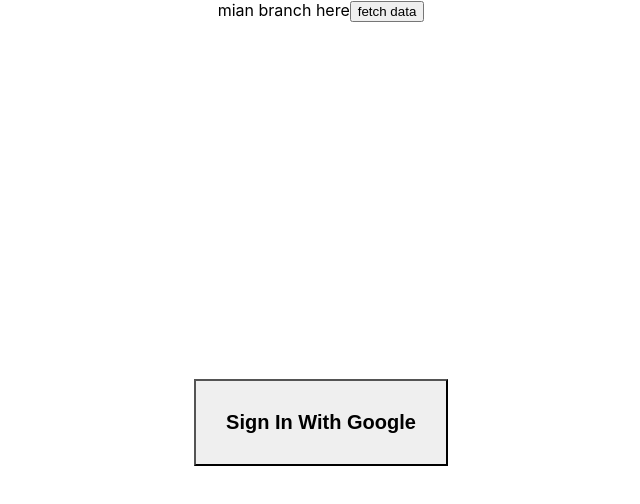
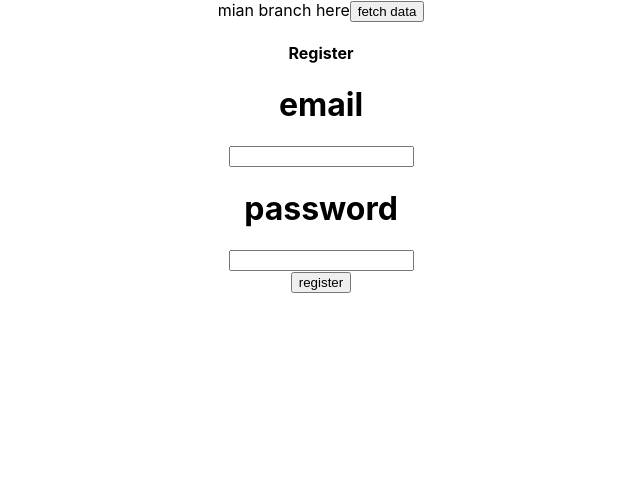
Before and after one commit to maher9393267111/react-client-22, a React (Create React App) app: page / in a window 1280 px wide. Shown: the top 504 px of the page, without its empty margins (319-959 px from the left). Built offline with nearby package versions, Linux system fonts and the light colour scheme; no server answers.

Commit message:
register start work with firebase

```diff
--- a/package.json
+++ b/package.json
@@ -8,7 +8,7 @@
     "@testing-library/react": "^13.3.0",
     "@testing-library/user-event": "^13.5.0",
     "axios": "^0.27.2",
-    "firebase": "^8.6.5",
+    "firebase": "^9.8.2",
     "framer-motion": "^6.3.11",
     "react": "^18.1.0",
     "react-dom": "^18.1.0",
--- /dev/null
+++ b/src/context/AuthContext.js
@@ -0,0 +1,77 @@
+import {
+    createUserWithEmailAndPassword,
+    GoogleAuthProvider,
+    onAuthStateChanged,
+    sendPasswordResetEmail,
+    signInWithEmailAndPassword,
+    signInWithPopup,
+    signOut,
+  } from 'firebase/auth';
+  import { useState } from 'react';
+  import { useEffect } from 'react';
+  import { useContext } from 'react';
+  import { createContext } from 'react';
+  import { auth } from '../firebase/index';
+
+  const authContext = createContext();
+
+  export const useAuth = () => {
+    return useContext(authContext);
+  };
+
+  const AuthContext = ({ children }) => {
+    const [currentUser, setCurrentUser] = useState(null);
+    const [modal, setModal] = useState({ isOpen: false, title: '', content: '' });
+    const [alert, setAlert] = useState({
+      isAlert: false,
+      severity: 'info',
+      message: '',
+      timeout: null,
+      location: '',
+    });
+    const [loading, setLoading] = useState(false);
+
+    const signUp = (email, password) => {
+      return createUserWithEmailAndPassword(auth, email, password);
+    };
+    const login = (email, password) => {
+      return signInWithEmailAndPassword(auth, email, password);
+    };
+    const loginWithGoogle = () => {
+      const provider = new GoogleAuthProvider();
+      return signInWithPopup(auth, provider);
+    };
+    const logout = () => {
+      return signOut(auth);
+    };
+
+    const resetPassword = (email) => {
+      return sendPasswordResetEmail(auth, email);
+    };
+
+    useEffect(() => {
+      const unsubscribe = onAuthStateChanged(auth, (user) => {
+        setCurrentUser(user);
+        console.log('user status changed: ', user);
+      });
+      return unsubscribe;
+    }, []);
+
+    const value = {
+      currentUser,
+      signUp,
+      login,
+      logout,
+      modal,
+      setModal,
+      loginWithGoogle,
+      alert,
+      setAlert,
+      loading,
+      setLoading,
+      resetPassword,
+    };
+    return <authContext.Provider {...{ value }}>{children}</authContext.Provider>;
+  };
+
+  export default AuthContext;
--- a/src/firebase/index.js
+++ b/src/firebase/index.js
@@ -1,7 +1,10 @@
 
-import firebase from 'firebase'
-
-const firebaseConfig =  firebase.initializeApp({
+import { initializeApp,getApp } from 'firebase/app';
+import { getStorage } from 'firebase/storage';
+import { getFirestore } from 'firebase/firestore';
+import { getAuth } from 'firebase/auth';
+//import firebase from "firebase/app";
+const firebaseConfig =  initializeApp({
     apiKey: "AIzaSyC4qfODc1T-EIDV3JL-DsQ_nBuNWr0ne5A",
     authDomain: "react-auth-da2f5.firebaseapp.com",
     projectId: "react-auth-da2f5",
@@ -10,10 +13,32 @@
     appId: "1:622489962584:web:f911abf1b8c1b7b49ea22d"
 });
 
+
+let firebaseApp;
+try {
+    firebaseApp = getApp();
+} catch (e) {
+  firebaseApp = initializeApp(firebaseConfig);
+}
+
+
+
+
 // Initialize Firebase
-const db = firebaseConfig.firestore()
+//export const app = initializeApp(firebaseConfig);
+export const app = firebaseApp
+export const storage = getStorage();
+export const db = getFirestore();
+export const auth = getAuth();
 
-const auth = firebase.auth()
 
-const storage = firebase.storage();
-export { db, auth,storage }
+
+
+
+// Initialize Firebase
+// const db = firebaseConfig.firestore()
+
+// const auth = firebase.auth()
+
+// const storage = firebase.storage();
+// export { db, auth,storage }
--- a/src/index.js
+++ b/src/index.js
@@ -3,11 +3,13 @@
 import './index.css';
 import App from './App';
 import reportWebVitals from './reportWebVitals';
-
+import AuthContext from './context/AuthContext';
 const root = ReactDOM.createRoot(document.getElementById('root'));
 root.render(
   <React.StrictMode>
+        <AuthContext>
     <App />
+    </AuthContext>
   </React.StrictMode>
 );
 
--- a/src/pages/home/index.js
+++ b/src/pages/home/index.js
@@ -1,25 +1,81 @@
-import React from 'react'
-import firebase from 'firebase'
+import React, { useState, useEffect,useRef } from "react";
+import { auth } from "../../firebase";
+import { toast } from "react-toastify";
+import { useSelector } from "redux";
+import { sendEmailVerification } from 'firebase/auth';
+
+import { useAuth } from '../../context/AuthContext';
+//import { sendEmailVerification } from 'firebase/auth';
+
+const Register = ({ history }) => {
+
+    const emailRef = useRef();
+  const passwordRef = useRef();
+  const confirmPasswordRef = useRef();
+
+  const [isRegister, setIsRegister] = useState(false);
+  const {
+    modal,
+    setModal,
+    signUp,
+    login,
+    loginWithGoogle,
+    setAlert,
+    setLoading,
+    currentUser
+  } = useAuth();
 
 
-import { auth } from '../../firebase/index'
-// import { Button } from '@material-ui'
-//
+  const handleSubmit = async (e) => {
+    e.preventDefault();
 
-function SignIn() {
-    function signInWithGoogle() {
-        const provider = new firebase.auth.GoogleAuthProvider()
-        auth.signInWithPopup(provider)
+    const email = emailRef.current.value;
+    const password = passwordRef.current.value;
 
-        // find current user data in firebase
-        const useer = auth.currentUser
-        console.log(useer.displayName)
-    }
-    return (
-        <div style={{ display: 'flex', justifyContent: 'center', height: '100vh', alignItems: 'center' }}>
-            <button style={{ padding: '30px', fontSize: '20px', borderRadius: '0', fontWeight: '600' }} onClick={signInWithGoogle}>Sign In With Google</button>
+
+    await signUp(email, password);
+    console.log('current auth user', currentUser)
+
+  }
+
+
+
+
+
+  return (
+    <div className="container p-5">
+
+      <div className="row">
+        <div className="col-md-6 offset-md-3">
+          <h4>Register</h4>
+
+
+<div>
+    <h1>email</h1>
+    <input type="email" ref ={emailRef} />
+</div>
+
+
+
+<div>
+
+<h1>password</h1>
+<input type="password" ref= {passwordRef} />
+
+</div>
+
+
+<button
+onClick={handleSubmit}
+
+> register</button>
+
+
+
         </div>
-    )
-}
+      </div>
+    </div>
+  );
+};
 
-export default SignIn
+export default Register;
```
Also changed, not shown: 2 other files (tests, documents, lock files or other folders).
